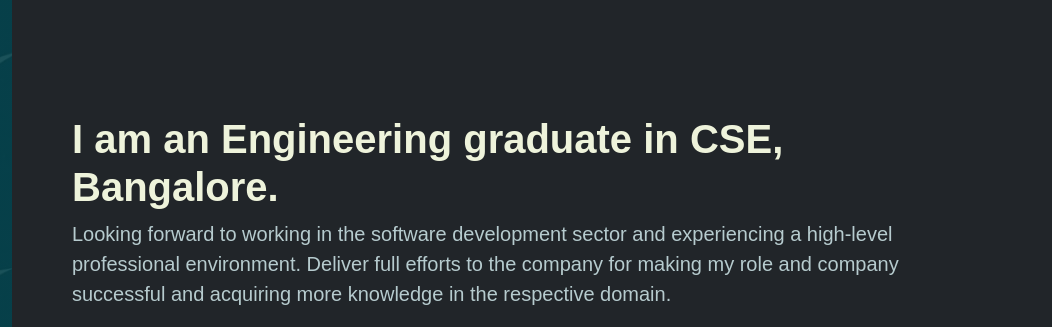
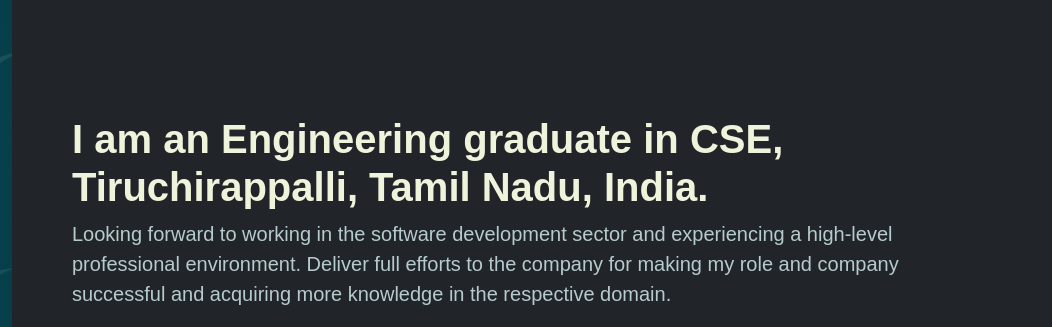
Before and after one commit to 01Mst/Portfolio, a plain HTML site: page index.html in a window 1280 px wide. Shown: the part 156-483 px from the top of the page, 228-1280 px from the left. Drawn offline with Linux system fonts and the light colour scheme; a web font is replaced by a local one.

Commit message:
Update index.html

```diff
--- a/index.html
+++ b/index.html
@@ -3,7 +3,7 @@
 <head>
     <meta charset="UTF-8">
     <meta name="viewport" content="width=device-width, initial-scale=1.0">
-    <title>Document</title>
+    <title>Personal Portfolio</title>
 
 <link rel="stylesheet" href="./Source/css/bootstrap.min.css">
 <link rel="stylesheet" href="./Source/css/aos.css">
@@ -59,7 +59,7 @@
 
     <div class="col-log-10">
       <h1 class="display-6 fw-bold" data-aos="fade-up">
-  I am an Engineering graduate in CSE, Bangalore.
+  I am an Engineering graduate in CSE, Tiruchirappalli, Tamil Nadu, India.
       </h1>
       <p class="lead mt-2 mb-4" data-aos="fade-up" data-aos-delay="300">
         Looking forward to working in the software development sector and experiencing a high-level
```
